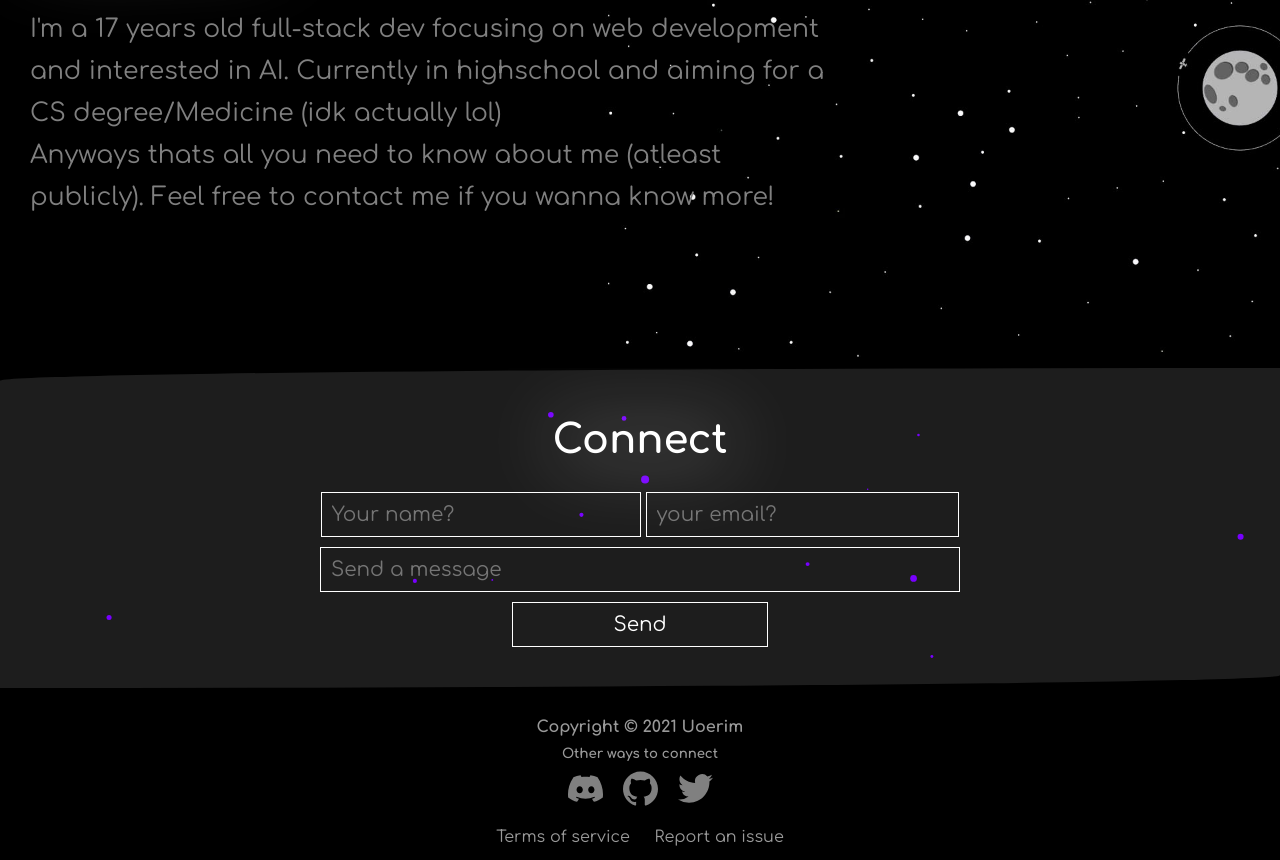
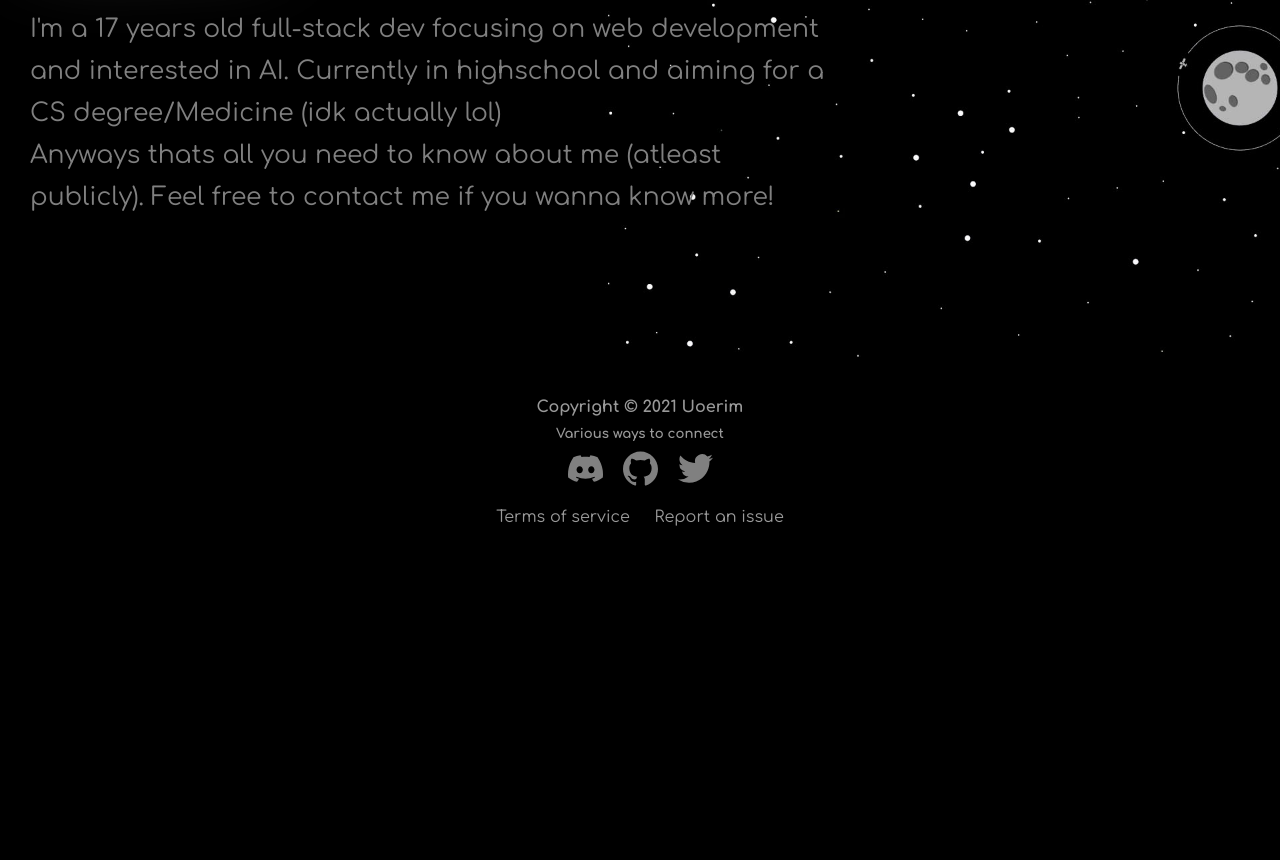
Before and after one commit to Uoerim/Main_Website, a plain HTML site: page dist/index.html in a window 1280 px wide. Shown: the part 1056-1916 px from the top of the page. After the commit the page ends 1596 px from the top, so only its background shows below. Drawn offline with nearby package versions, Linux system fonts and the light colour scheme.

Commit message:
added a cursor and removed contact

```diff
--- a/dist/external/buttonglow.css
+++ b/dist/external/buttonglow.css
@@ -6,7 +6,7 @@
     outline: none;
     color: #fff;
     background: #111;
-    cursor: pointer;
+    cursor: none;
     position: relative;
     z-index: 0;
     border-radius: 10px;
--- /dev/null
+++ b/dist/external/cursor.js
@@ -0,0 +1,87 @@
+console.clear();
+
+const { gsap } = window;
+
+const cursorOuter = document.querySelector(".cursor--large");
+const cursorInner = document.querySelector(".cursor--small");
+let isStuck = false;
+let mouse = {
+	x: -100,
+	y: -100,
+};
+
+// Just in case you need to scroll
+let scrollHeight = 0;
+window.addEventListener('scroll', function(e) {
+	scrollHeight = window.scrollY
+})
+
+let cursorOuterOriginalState = {
+	width: cursorOuter.getBoundingClientRect().width,
+	height: cursorOuter.getBoundingClientRect().height,
+};
+const buttons = document.querySelectorAll("main button");
+
+buttons.forEach((button) => {
+	button.addEventListener("pointerenter", handleMouseEnter);
+	button.addEventListener("pointerleave", handleMouseLeave);
+});
+
+document.body.addEventListener("pointermove", updateCursorPosition);
+document.body.addEventListener("pointerdown", () => {
+	gsap.to(cursorInner, 0.15, {
+		scale: 2,
+	});
+});
+document.body.addEventListener("pointerup", () => {
+	gsap.to(cursorInner, 0.15, {
+		scale: 1,
+	});
+});
+
+function updateCursorPosition(e) {
+	mouse.x = e.pageX;
+	mouse.y = e.pageY;
+}
+
+function updateCursor() {
+	gsap.set(cursorInner, {
+		x: mouse.x,
+		y: mouse.y,
+	});
+
+	if (!isStuck) {
+		gsap.to(cursorOuter, {
+			duration: 0.15,
+			x: mouse.x - cursorOuterOriginalState.width/2,
+			y: mouse.y - cursorOuterOriginalState.height/2,
+		});
+	}
+
+	requestAnimationFrame(updateCursor);
+}
+
+updateCursor();
+
+function handleMouseEnter(e) {
+	isStuck = true;
+	const targetBox = e.currentTarget.getBoundingClientRect();
+	gsap.to(cursorOuter, 0.2, {
+		x: targetBox.left,
+		y: targetBox.top + scrollHeight,
+		width: targetBox.width,
+		height: targetBox.width,
+		borderRadius: 0,
+		backgroundColor: "rgba(255, 255, 255, 0.1)",
+	});
+}
+
+function handleMouseLeave(e) {
+	isStuck = false;
+	gsap.to(cursorOuter, 0.2, {
+		width: cursorOuterOriginalState.width,
+		height: cursorOuterOriginalState.width,
+		borderRadius: "50%",
+		backgroundColor: "transparent",
+	});
+}
--- a/dist/external/particlesjs2.js
+++ /dev/null
@@ -1,110 +0,0 @@
-particlesJS("contact", {
-  "particles": {
-  "number": {
-    "value": 200,
-    "density": {
-      "enable": true,
-      "value_area": 6667.611244926368
-    }
-  },
-  "color": {
-    "value": "#7800ff"
-  },
-  "shape": {
-    "type": "circle",
-    "stroke": {
-      "width": 0,
-      "color": "#7800ff"
-    },
-    "polygon": {
-      "nb_sides": 3
-    },
-    "image": {
-      "src": "img/github.svg",
-      "width": 100,
-      "height": 100
-    }
-  },
-  "opacity": {
-    "value": 1,
-    "random": false,
-    "anim": {
-      "enable": false,
-      "speed": 1,
-      "opacity_min": 0.1,
-      "sync": false
-    }
-  },
-  "size": {
-    "value": 4.16725702807898,
-    "random": true,
-    "anim": {
-      "enable": false,
-      "speed": 40,
-      "size_min": 0.1,
-      "sync": false
-    }
-  },
-  "line_linked": {
-    "enable": true,
-    "distance": 0,
-    "color": "#ffffff",
-    "opacity": 0.4,
-    "width": 1
-  },
-  "move": {
-    "enable": true,
-    "speed": 5.67186184709502,
-    "direction": "none",
-    "random": false,
-    "straight": false,
-    "out_mode": "out",
-    "bounce": false,
-    "attract": {
-      "enable": false,
-      "rotateX": 600,
-      "rotateY": 1200
-    }
-  }
-},
-"interactivity": {
-  "detect_on": "canvas",
-  "events": {
-    "onhover": {
-      "enable": true,
-      "mode": "none"
-    },
-    "onclick": {
-      "enable": true,
-      "mode": "push"
-    },
-    "resize": true
-  },
-  "modes": {
-    "grab": {
-      "distance": 400,
-      "line_linked": {
-        "opacity": 1
-      }
-    },
-    "bubble": {
-      "distance": 400,
-      "size": 40,
-      "duration": 2,
-      "opacity": 8,
-      "speed": 3
-    },
-    "repulse": {
-      "distance": 103.8894616128439,
-      "duration": 0.4
-    },
-    "push": {
-      "particles_nb": 4
-    },
-    "remove": {
-      "particles_nb": 2
-    }
-  }
-},
-"retina_detect": true
-});
--- a/dist/index.html
+++ b/dist/index.html
@@ -18,6 +18,8 @@
 </head>
 
 <body>
+    <div class="cursor cursor--large"></div>
+    <div class="cursor cursor--small"></div>
     <style>
     </style>
     <div class="header">
@@ -50,21 +52,10 @@
             more!
         </p>
     </div>
-    <div class="contact" id="contact">
-        <div class="formcontent">
-            <h2>Connect</h2>
-            <form action="#" method="post">
-                <input type="text" name="name" id="name" required placeholder="Your name?">
-                <input type="email" name="email" id="email" required placeholder="your email?">
-                <input type="text" name="message" id="message" required placeholder="Send a message">
-                <input type="submit" value="Send" id="submit">
-            </form>
-        </div>
-    </div>
     <div class="footer">
         <div class="linksfoot">
             <h4>Copyright © 2021 Uoerim</h4>
-            <h5>Other ways to connect</h5>
+            <h5>Various ways to connect</h5>
             <ul>
                 <li class="discord"></li>
                 <li class="github"></li>
@@ -75,9 +66,10 @@
         </div>
     </div>
 </body>
+<script src="https://cdnjs.cloudflare.com/ajax/libs/gsap/3.1.1/gsap.min.js"></script>
+<script src="external/cursor.js"></script>
 <script src="external/particles.min.js"></script>
 <script src="external/particlesjs.js"></script>
-<script src="external/particlesjs2.js"></script>
 <script src="js/main.js"></script>
 
 </html>
--- a/dist/js/main.js
+++ b/dist/js/main.js
@@ -92,7 +92,7 @@ $('#about').click(function() {
     $('.about')[0].scrollIntoView();
 });
 $('#lastmenuitem').click(function() {
-    $('.contact')[0].scrollIntoView();
+    $('.aboutthissite')[0].scrollIntoView();
 });
 $('#loginBtn').click(function() {
     window.open('auth','_blank');
--- a/scss/_configs.scss
+++ b/scss/_configs.scss
@@ -1,22 +1,45 @@
-
-@import url('https://fonts.googleapis.com/css2?family=Comfortaa:wght@300;400;500;600;700&display=swap');
-:root{
+@import url("https://fonts.googleapis.com/css2?family=Comfortaa:wght@300;400;500;600;700&display=swap");
+:root {
 	--primarycolor: rgb(29, 29, 29);
 	--secondarycolor: rgb(255, 255, 255);
 	--thirdcolor: rgb(0, 0, 0);
 }
 
-*{
-    font-family: 'Comfortaa', cursive;
+* {
+	font-family: "Comfortaa", cursive;
 	padding: 0;
 	margin: 0;
 	overflow: auto;
 	overflow-x: hidden;
+	cursor: none;
 
+	-webkit-touch-callout: none; /* iOS Safari */
+	-webkit-user-select: none; /* Safari */
+	-khtml-user-select: none; /* Konqueror HTML */
+	-moz-user-select: none; /* Old versions of Firefox */
+	-ms-user-select: none; /* Internet Explorer/Edge */
+	user-select: none;
 }
-body{
+body {
 	background-color: var(--thirdcolor);
+	cursor: none;
 }
-body.keyboard {
-    height: calc(100% + 500px); /* add padding for keyboard */
+.cursor {
+	width: var(--size);
+	height: var(--size);
+	border-radius: 50%;
+	position: absolute;
+	left: 0;
+	top: 0;
+	pointer-events: none;
+	z-index: 100;
+	&--large {
+		--size: 40px;
+		border: 1px solid var(--secondarycolor);
 	}
+	&--small {
+		--size: 10px;
+		background: var(--secondarycolor);
+		transform: translate(-50%, -50%);
+	}
+}
--- a/scss/_contact.scss
+++ b/scss/_contact.scss
@@ -1,57 +1,21 @@
-.contact{
-    height: 40vh;
-    overflow: hidden;
-    border-radius: 1% 99% 0% 100% / 100% 3% 97% 0% ;
+.aboutthissite {
+    color: var(--secondarycolor);
+    text-align: center;
+    border-radius: 1% 99% 0% 100% / 100% 3% 97% 0%;
     background-color: var(--primarycolor);
     width: 100vw;
-    border-radius: 100% 0% 100% 0% / 4% 96% 4% 96% ;
-    h2{
-        color: var(--secondarycolor);
-        text-align: center;
-        margin-top: 50px;
-        -webkit-filter: drop-shadow( 3px 3px 40px rgb(255, 255, 255));
-        filter: drop-shadow( 3px 3px 40px rgb(255, 255, 255));
+    border-radius: 100% 0% 100% 0% / 4% 96% 4% 96%;
+
+    h1 {
+        font-size: 40px;
+        margin: 20px 20px ;
+        -webkit-filter: drop-shadow(3px 3px 40px rgb(255, 255, 255));
+        filter: drop-shadow(3px 3px 40px rgb(255, 255, 255));
     }
-    form{
-        overflow: hidden;
-        *{
-            box-sizing:border-box;
-            color: var(--secondarycolor);
-            background: transparent;
-            border: solid 1px var(--secondarycolor);
-            padding: 10px;
-            margin-top: 10px;
-        }
-        *:focus {
-            outline: none;
-        }
-        margin: 20px auto;
-        width: 90%;
-        input{
-            width: 100%;
-        }
-        textarea{
-            resize: none;
-            width: 100%;
-            height: 350px;
-        }
-        #submit{
-            transition: 0.3s;
-            margin-bottom: 50px;
-            &:hover{
-                color: var(--primarycolor);
-                top: -10px;
-                cursor: pointer;
-                background: var(--secondarycolor);
-            }
-        }
+    p {
+        font-size: 20px;
+        margin: 20px 20px ;
+        filter: brightness(50%);
+
     }
 }
-.formcontent{
-    pointer-events: none;
-    position: absolute;
-    width: 100vw;
-    *{
-        pointer-events: auto;
-    }
-}
--- a/scss/_header.scss
+++ b/scss/_header.scss
@@ -21,7 +21,8 @@
             fill: var(--secondarycolor);
         }
         &:hover{
-            cursor: pointer;
+            border: solid 1px var(--secondarycolor);
+            padding: 5px;
         }
     }
     .hamburg{
--- a/scss/_main.scss
+++ b/scss/_main.scss
@@ -31,9 +31,9 @@
         margin: 40px auto;
         display: block;
         justify-content: center;
-        &:hover{
-            cursor: pointer;
-        }
+        // &:hover{
+        //     cursor: pointer;
+        // }
     }
     .connectionphoto{
         margin: 100px auto 100px;
--- a/scss/_mobile.scss
+++ b/scss/_mobile.scss
@@ -34,7 +34,7 @@
                 padding-right: 15px;
                 padding-top: 5px;
                 &:hover {
-                    cursor: pointer;
+                    // cursor: pointer;
                     &:after {
                         transform: scaleX(1);
                     }
```
Also changed, not shown: dist/css/main.css, 1 other file. Lines whose indentation alone changed are shown as unchanged.
